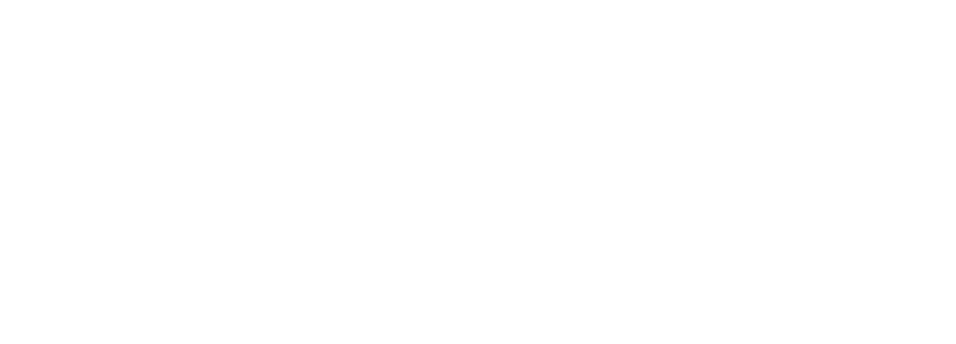
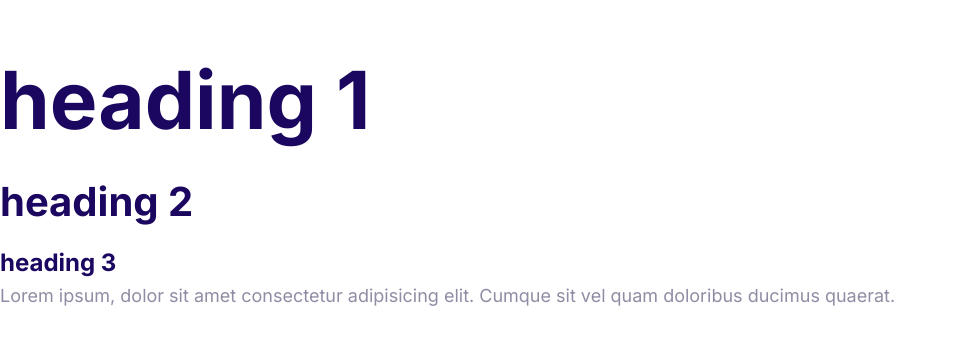
Before and after one commit to jodamo16/first-practice, a plain HTML site: page index.html in a window 1280 px wide. Shown: the whole page, without its empty margins (0-956 px from the left). Drawn offline with Linux system fonts and the light colour scheme.

Commit message:
typography.

```diff
--- a/CSS/styles.css
+++ b/CSS/styles.css
@@ -1,11 +1,56 @@
+/*color palette*/
 :root {
-  --primary-color: #2584ff;
-  --secondary-color: #00d9ff;
-  --accent-color: #ff3400;
-  --header-color: #1b0760;
-  --text-color: #918ca4;
+  --color-primary: #2584ff;
+  --color-secondary: #00d9ff;
+  --color-accent: #ff3400;
+  --color-headings: #1b0760;
+  --color-body: #918ca4;
 }
 
+/*typography and main structure*/
 html {
   font-size: 62.5%;
 }
+
+body {
+  font-family: Inter, Arial, Helvetica, sans-serif;
+  color: var(--color-body);
+  font-size: 2.4rem;
+}
+
+h1,
+h2,
+h3 {
+  color: var(--color-headings);
+  margin-bottom: 1rem;
+}
+
+h1 {
+  font-size: 7rem;
+}
+
+h2 {
+  font-size: 4rem;
+}
+
+h3 {
+  font-size: 3rem;
+}
+
+p {
+  margin-top: 0;
+}
+
+@media screen and (min-width: 1024px) {
+  body {
+    font-size: 1.8rem;
+  }
+
+  h1 {
+    font-size: 8rem;
+  }
+
+  h3 {
+    font-size: 2.4rem;
+  }
+}
--- a/index.html
+++ b/index.html
@@ -5,8 +5,22 @@
     <meta http-equiv="X-UA-Compatible" content="IE=edge" />
     <meta name="viewport" content="width=device-width, initial-scale=1.0" />
     <title>Moshify Practive Page</title>
+    <link rel="preconnect" href="https://fonts.googleapis.com" />
+    <link rel="preconnect" href="https://fonts.gstatic.com" crossorigin />
+    <link
+      href="https://fonts.googleapis.com/css2?family=Inter:wght@400;700&display=swap"
+      rel="stylesheet"
+    />
     <link rel="stylesheet" href="./CSS/normalize.css" />
     <link rel="stylesheet" href="./CSS/styles.css" />
   </head>
-  <body></body>
+  <body>
+    <h1>heading 1</h1>
+    <h2>heading 2</h2>
+    <h3>heading 3</h3>
+    <p>
+      Lorem ipsum, dolor sit amet consectetur adipisicing elit. Cumque sit vel
+      quam doloribus ducimus quaerat.
+    </p>
+  </body>
 </html>
```
